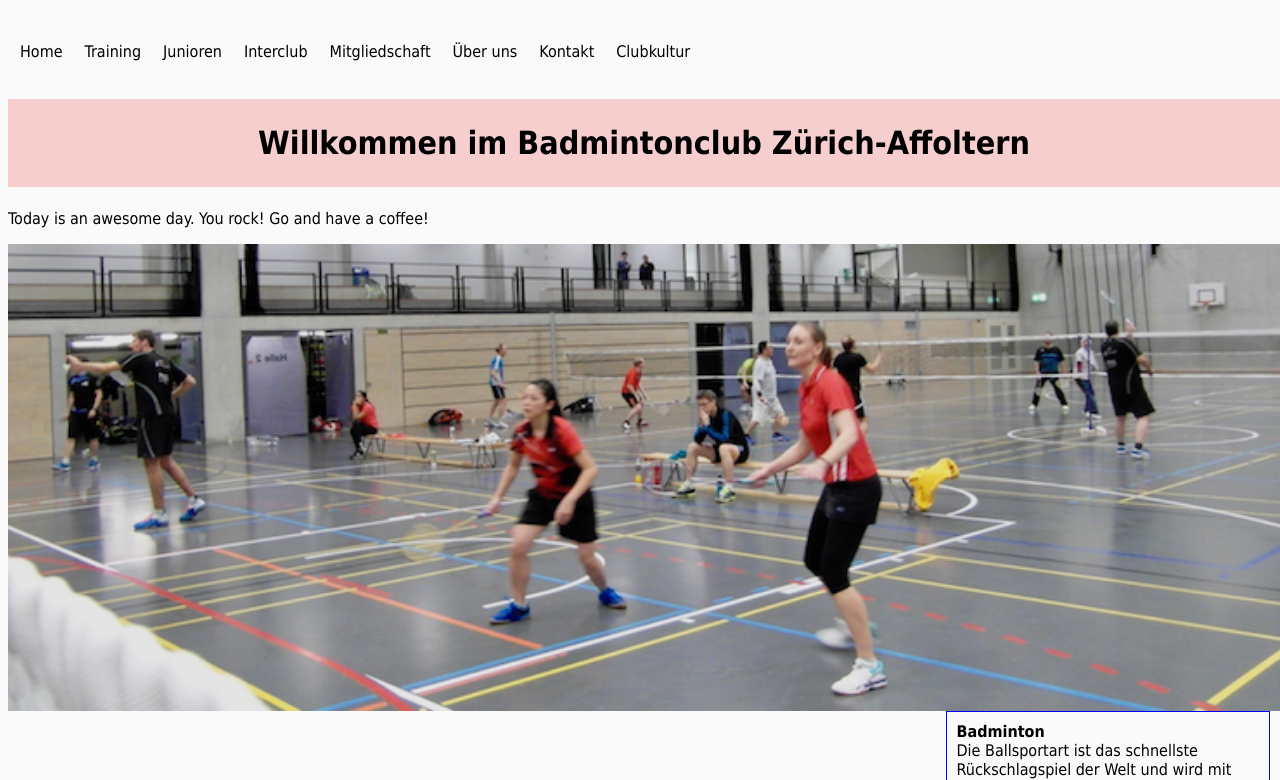
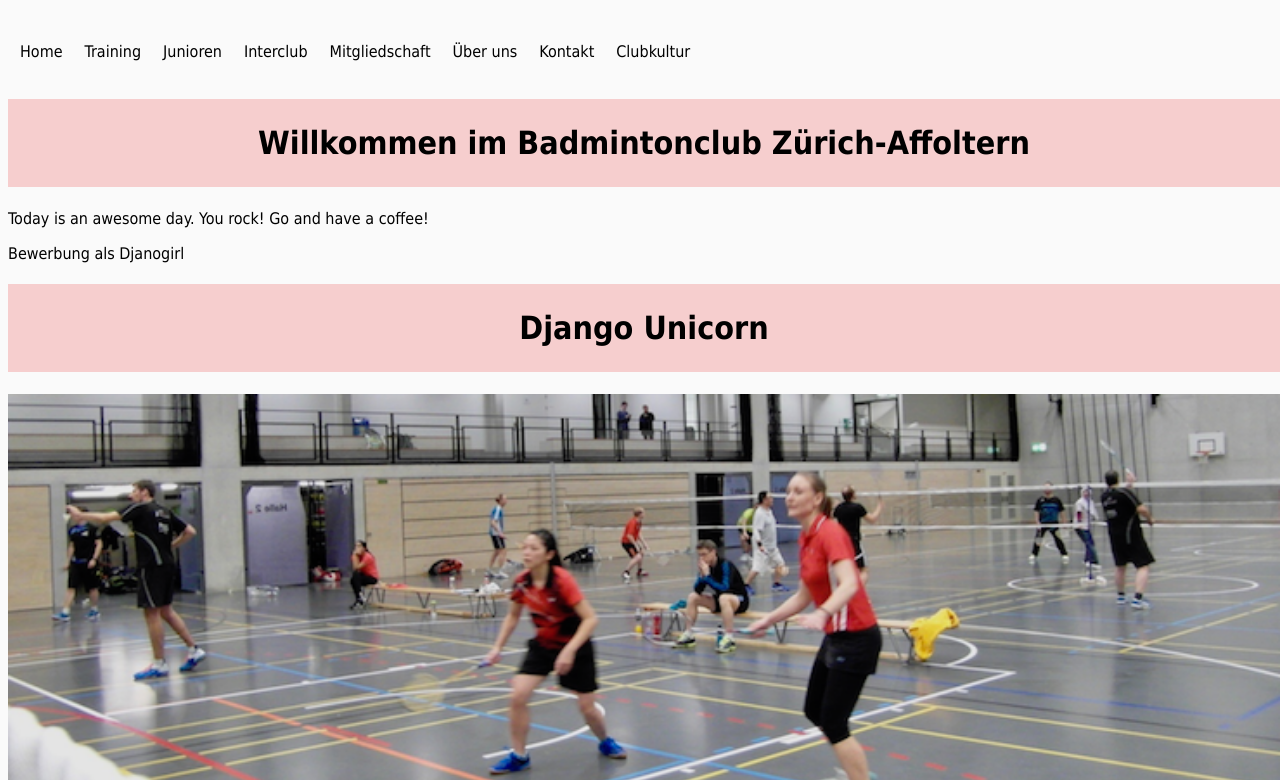
Before and after one commit to Katjadoerle/Katjadoerle.github.io, a plain HTML site: page index.html in a window 1280 px wide. Shown: the top 780 px of the page. Drawn offline with Linux system fonts and the light colour scheme.

Commit message:
Bewerbung als Djangogirl

```diff
--- a/index.html
+++ b/index.html
@@ -17,6 +17,8 @@
   <link rel="stylesheet" href="beauty.css">
 </h1>
   <p>Today is an awesome day. You rock! Go and have a coffee!</p>
+  <p>Bewerbung als Djanogirl</p>
+  <h1>Django Unicorn</h1>
 
 <img src="pic_home.png" alt="Heimspiel">
 
```
